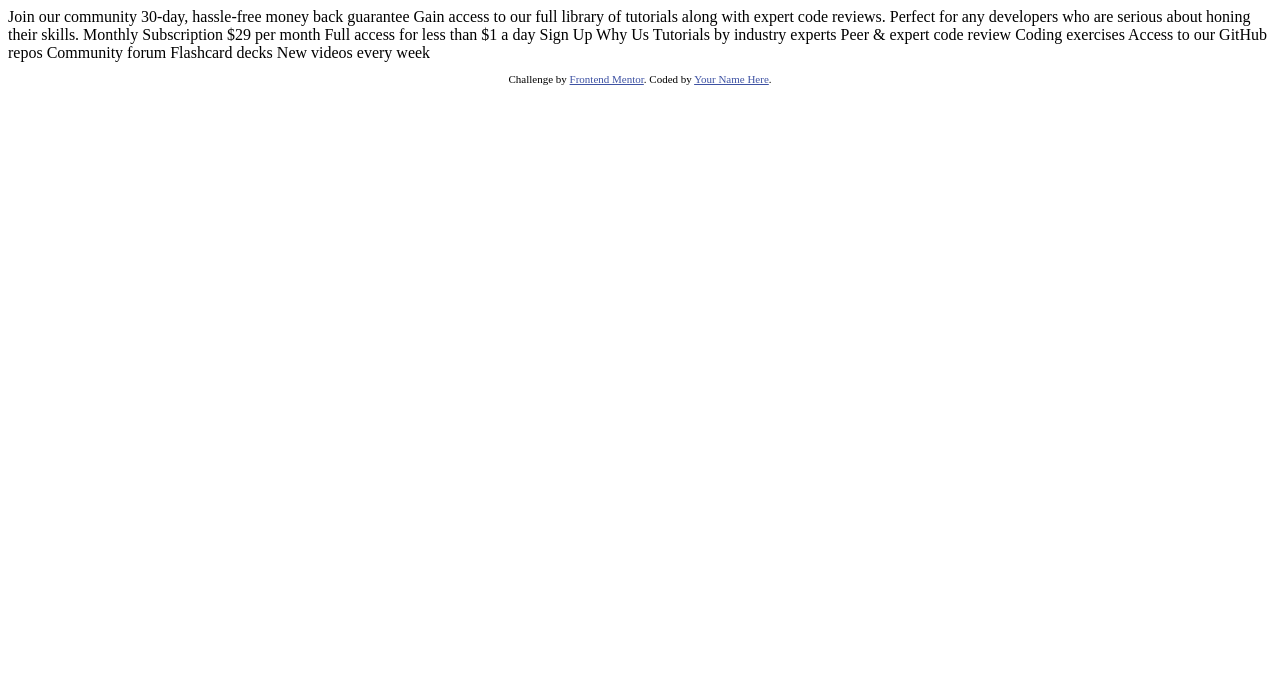
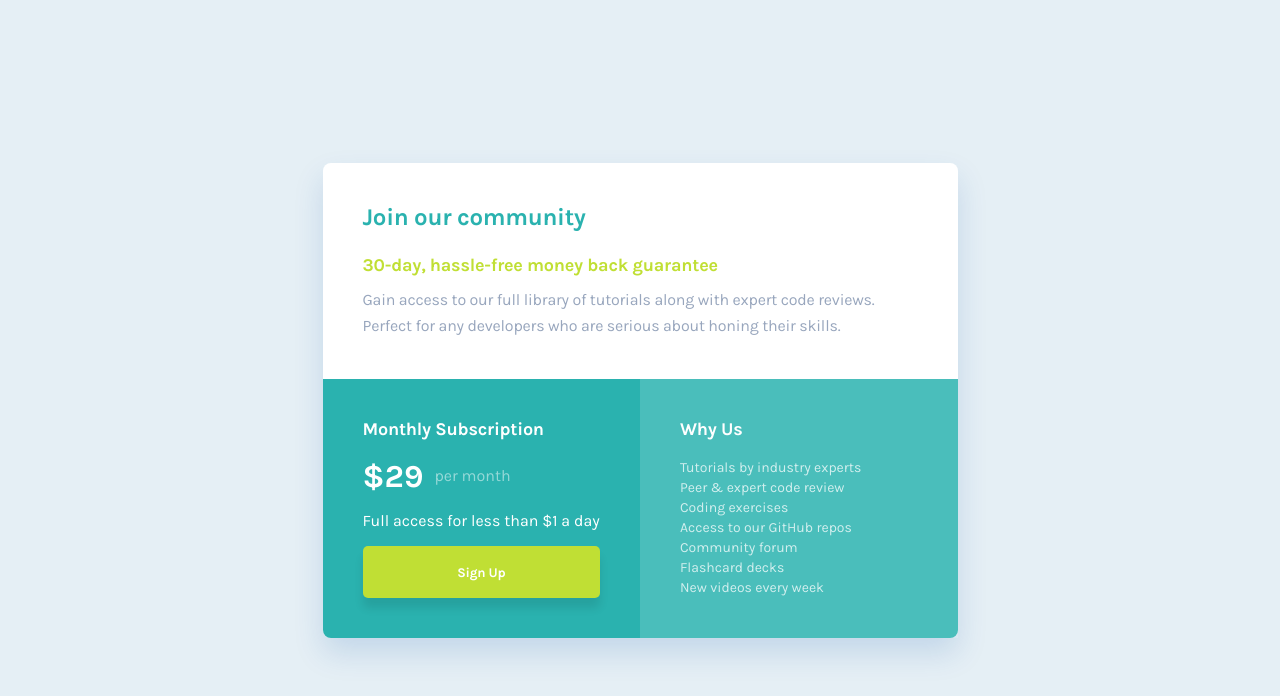
Before and after one commit to enslaughter/fem-single-price-grid-component, a plain HTML site: page index.html in a window 1280 px wide. Drawn offline with Linux system fonts and the light colour scheme.

Commit message:
Edited page

```diff
--- a/index.html
+++ b/index.html
@@ -5,46 +5,217 @@
   <meta name="viewport" content="width=device-width, initial-scale=1.0"> <!-- displays site properly based on user's device -->
 
   <link rel="icon" type="image/png" sizes="32x32" href="./images/favicon-32x32.png">
+  <link href="https://fonts.googleapis.com/css2?family=Karla:wght@400;700&display=swap" rel="stylesheet">
 
   <title>Frontend Mentor | Single Price Grid Component</title>
 
   <!-- Feel free to remove these styles or customise in your own stylesheet 👍 -->
   <style>
-    .attribution { font-size: 11px; text-align: center; }
+    html{
+      height: 100%;
+    }
+
+    body{
+      font-size: 16px;
+      font-family: "Karla", sans-serif;
+      font-weight: 400;
+
+      background-color: hsl(204, 43%, 93%);
+
+      margin: 0;
+      height: 100%;
+      display: flex;
+      align-items: center;
+      justify-content: center;
+    }
+
+    .main-card{
+      width: 635px;
+      height: 475px;
+      box-shadow: 0px 15px 30px rgba(0, 81, 171, 0.148847);
+      border-radius: 8px;
+    }
+
+    .section-header{
+      background-color: white;
+      padding: 2.5rem;
+      border-radius: 8px 8px 0 0;
+    }
+
+    .section-header > p{
+      color: hsl(218, 22%, 67%);
+      line-height: 26px;
+      letter-spacing: -0.2px;
+      margin: 0;
+    }
+
+    .header-main{
+      font-size: 24px;
+      line-height: 28px;
+      letter-spacing:-0.3px;
+      color: hsl(179, 62%, 43%);
+      margin-top: 0;
+      margin-bottom: 24px;
+    }
+
+    .header-subheader{
+      font-size: 18px;
+      line-height: 21px;
+      letter-spacing: -0.22px;
+      color: hsl(71, 73%, 54%);
+      margin-top: 0px;
+      margin-bottom: 11px;
+    }
+
+    .section-flex-container{
+      display: flex;
+      flex-direction: row;
+      background-color: hsl(179, 62%, 43%);
+      color: white;
+      padding: 0;
+      border-radius: 0 0 8px 8px;
+    }
+
+    .flex-heading{
+      font-size: 18px;
+      line-height: 21px;
+      letter-spacing: -0.22px;
+      margin-top: 0;
+      margin-bottom: 18px;
+    }
+
+    .section-subscription{
+      padding: 2.5rem;
+      flex: 1 1 0;
+    }
+
+    .subscription-cost{
+      display: flex;
+      flex-direction: row;
+      align-items: center;
+    }
+
+    .cost-amount{
+      font-size: 32px;
+      font-weight: 700;
+      line-height: 37px;
+      margin-right: 11px;
+    }
+
+    .cost-text{
+      line-height: 26px;
+      opacity: 0.5;
+    }
+
+    .subscription-button{
+      color: white;
+      background-color: hsl(71, 73%, 54%);
+      outline-color: transparent;
+      border-color: transparent;
+      width: 100%;
+      border-radius: 5px;
+      font-family: "Karla", sans-serif;
+      padding-top: 15px;
+      padding-bottom: 14px;
+      line-height: 19px;
+      letter-spacing: -0.22px;
+      font-weight: 700;
+      box-shadow: 0px 10px 10px rgba(0, 0, 0, 0.0973011);
+    }
+
+    .subscription-button:hover{
+      cursor: pointer;
+      background-color: hsl(71, 73%, 44%);
+    }
+
+    .section-why-us{
+      background-color: rgba(255, 255, 255, 0.15);
+      padding: 2.5rem;
+      flex: 1 1 0;
+    }
+
+    .why-us-list{
+      list-style-type: none;
+      padding: 0;
+      margin: 0;
+      font-size: 14px;
+      line-height: 20px;
+      opacity: 0.75;
+    }
+
+    /* .footer-desktop{
+      position: absolute;
+      height: inherit;
+      width: inherit;
+      display: flex;
+      flex-direction: column;
+      align-items: center;
+      justify-content: flex-end;
+    } */
+
+    .attribution {
+      font-size: 11px;
+      text-align: center;
+      }
+
     .attribution a { color: hsl(228, 45%, 44%); }
+
+    @media screen and (max-width: 635px){
+      body{
+        display: block;
+        padding: 4.5rem 2rem;
+      }
+      .main-card{
+        width: auto;
+        height: auto;
+      }
+
+      .section-flex-container{
+        flex-direction: column;
+      }
+    }
   </style>
 </head>
 <body>
-  Join our community
+  <div class="main-card">
+    <div class="section-header">
+      <h1 class="header-main">Join our community</h1>
 
-  30-day, hassle-free money back guarantee
+      <h2 class="header-subheader">30-day, hassle-free money back guarantee</h2>
 
-  Gain access to our full library of tutorials along with expert code reviews.
-  Perfect for any developers who are serious about honing their skills.
+      <p>Gain access to our full library of tutorials along with expert code reviews.
+        Perfect for any developers who are serious about honing their skills.</p>
+    </div>
+    <div class="section-flex-container">
 
-  Monthly Subscription
+      <div class="section-subscription">
+        <h2 class="flex-heading">Monthly Subscription</h2>
 
-  &dollar;29 per month
+        <div class="subscription-cost"><span class="cost-amount">&dollar;29</span><span class="cost-text">per month</span></div>
 
-  Full access for less than &dollar;1 a day
+        <p>Full access for less than &dollar;1 a day</p>
 
-  Sign Up
-
-  Why Us
-
-  Tutorials by industry experts
-  Peer &amp; expert code review
-  Coding exercises
-  Access to our GitHub repos
-  Community forum
-  Flashcard decks
-  New videos every week
-
-  <footer>
+        <button class="subscription-button">Sign Up</button>
+      </div>
+      <div class="section-why-us">
+        <h2 class="flex-heading">Why Us</h2>
+        <ul class="why-us-list">
+          <li>Tutorials by industry experts</li>
+          <li>Peer &amp; expert code review</li>
+          <li>Coding exercises</li>
+          <li>Access to our GitHub repos</li>
+          <li>Community forum</li>
+          <li>Flashcard decks</li>
+          <li>New videos every week</li>
+        </ul>
+      </div>
+    </div>
+  </div>
+  <!-- <footer class="footer-desktop">
     <p class="attribution">
       Challenge by <a href="https://www.frontendmentor.io?ref=challenge" target="_blank">Frontend Mentor</a>.
-      Coded by <a href="#">Your Name Here</a>.
+      Coded by <a href="https://elijahslaughter.ca">Eli Slaughter</a>.
     </p>
-  </footer>
+  </footer> -->
 </body>
 </html>
```
